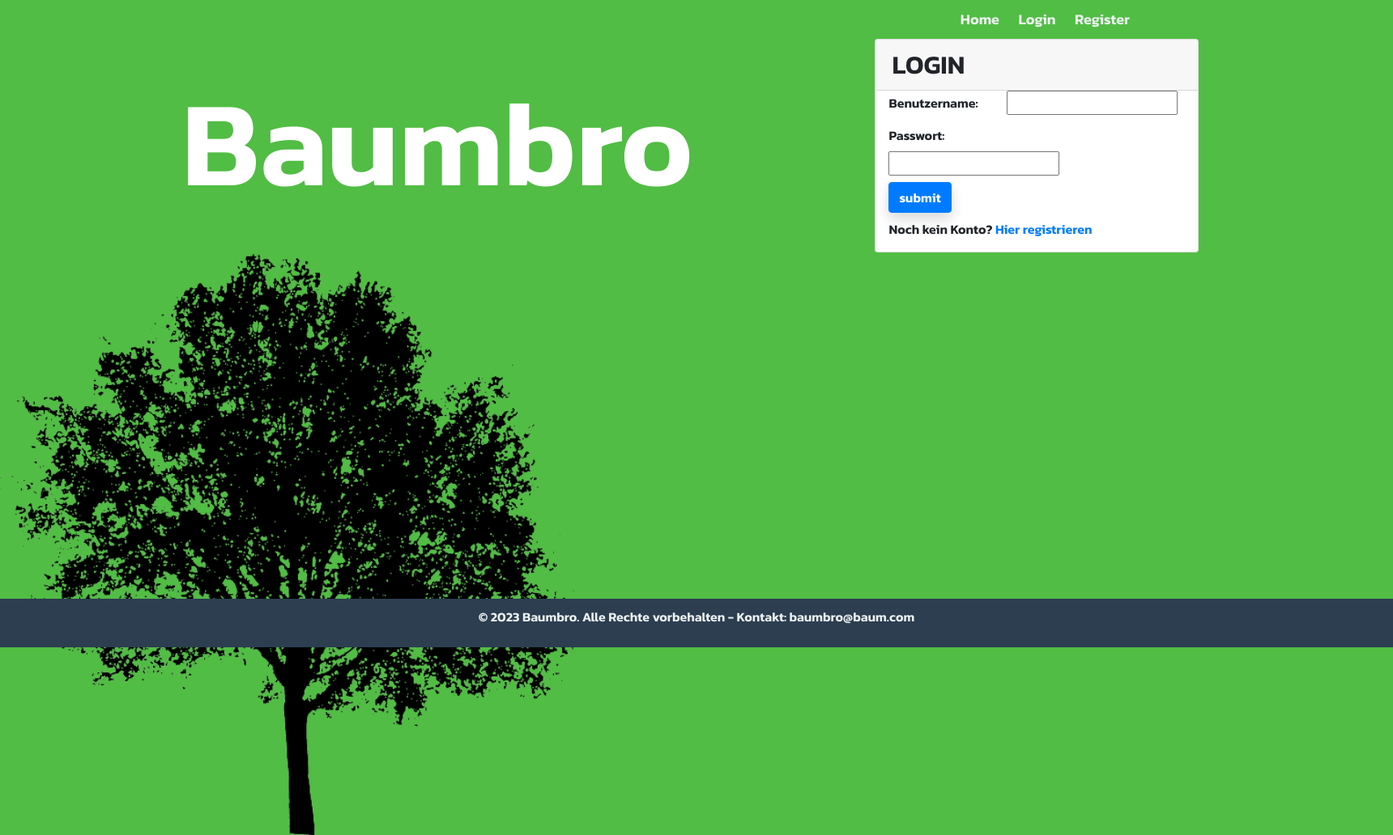
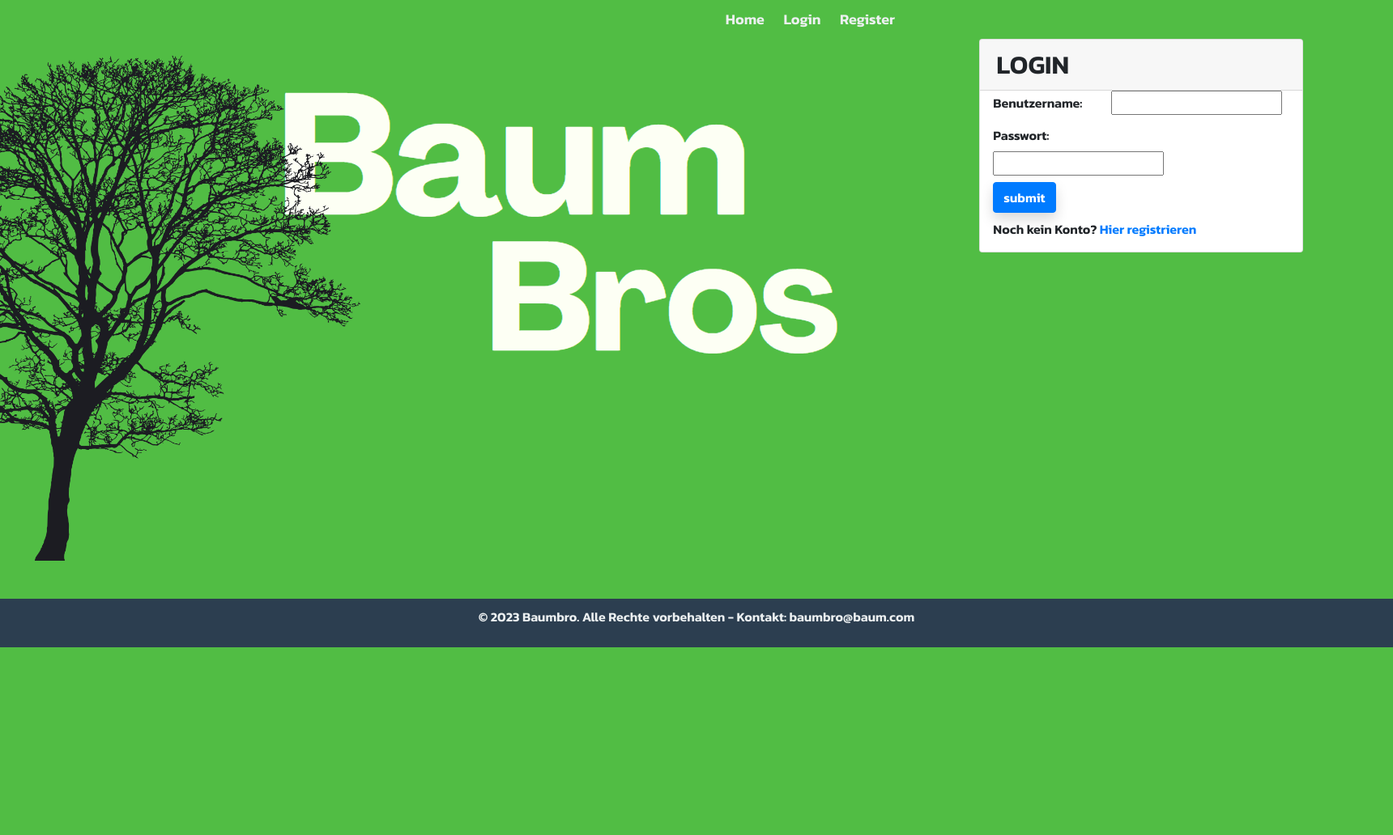
Before and after one commit to carlottostromstedt/baumbro, a Flask app: page / in a window 1720 px wide. Shown: the whole page at 81% size. After the commit the page ends 800 px from the top, so only its background shows below. Run offline with Flask 3, Linux system fonts and the light colour scheme; some libraries are stand-ins or nearby versions.

Commit message:
coolersbild

```diff
--- a/static/css/styles.css
+++ b/static/css/styles.css
@@ -88,3 +88,11 @@ footer {
     bottom: 0;
     width: 100%;
 }
+
+.container {
+    display: flex;
+    flex-direction: row;
+    justify-content: space-between;
+    padding-left:0%;
+    margin: 0;
+  }
--- a/templates/login.html
+++ b/templates/login.html
@@ -1,11 +1,13 @@
 {% extends 'base.html' %}
 
 {% block content %}
-<div class="bg-info-light position-relative overflow-hidden login-container">
+<div class="container">
+    <div class="bild">
+            <img src="static/baumundlogo.png" alt="baum">
+    </div>
+    <div class ="kaste">
+        <div class="bg-info-light position-relative overflow-hidden login-container" style="width: 600px;">
             <div class="row align-items-center">
-        <div class="position-relative mw-md mx-auto pt-16 pb-12 pb-lg-32">
-            <h1 class="mb-16 mb-md-32">Baumbro</h1>
-        </div>
             </div>
                 <div class="card card-login">
                     <h2 class="card-header">LOGIN</h2>
@@ -24,7 +26,6 @@
                     <p class="mx-3">Noch kein Konto? <a href="/sign_up">Hier registrieren</a></p>
                 </div>
         </div>
-<div class="baum">
-    <img src="static/baum.png" width="720" height="720" alt="baum">
+    </div>
 </div>
 {% endblock %}
```
Also changed, not shown: static/baumundlogo.png (added). Lines whose indentation alone changed are shown as unchanged.
